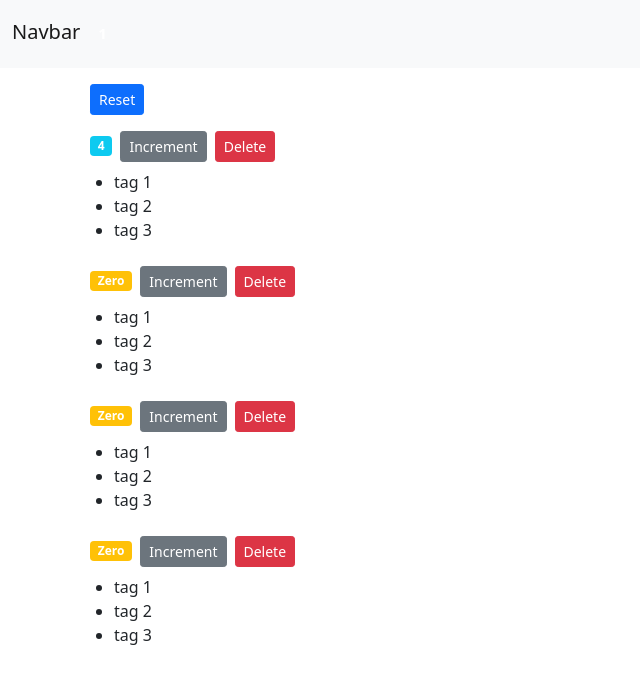
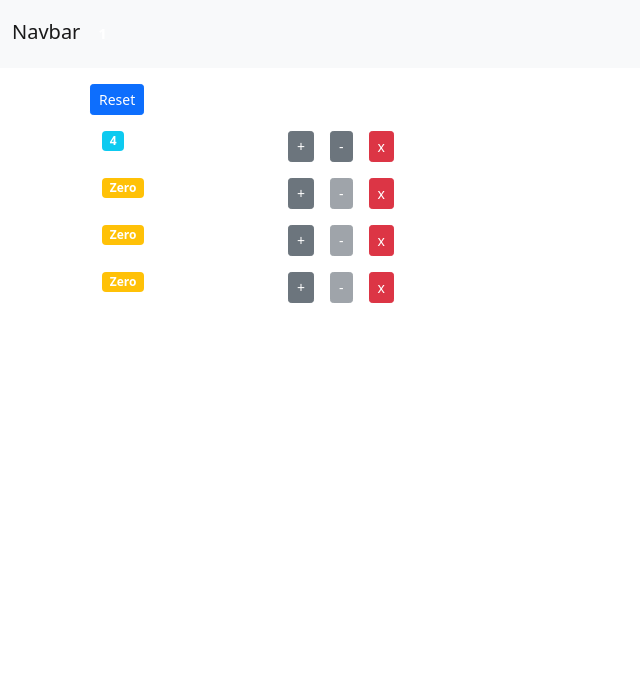
Before and after one commit to Edgar097/commandWeb, a React (Create React App) app in the folder mosh-project/: page / in a window 1280 px wide. Shown: the top 684 px of the page, without its empty margins (0-640 px from the left). Built offline with nearby package versions, Linux system fonts and the light colour scheme.

Commit message:
Decrement Button Exercise - My Solution

```diff
--- a/mosh-project/src/App.js
+++ b/mosh-project/src/App.js
@@ -13,15 +13,6 @@
     ]
   };
 
-  constructor(props){
-    super(props);
-    console.log('App Constructor', this.props)
-  };
-
-  componentDidMount(){
-    console.log('App Mounted')
-  }
-
   handleDelete = counterId => {
       let counters = this.state.counters.filter(counter => counter.id !== counterId);
       this.setState({counters});
@@ -33,20 +24,25 @@
       })
       this.setState({counters})
   };
-  handleIncrement = (counter) =>{
+  handleIncrement = (counter) => {
       const counters = [...this.state.counters];
       const index = counters.indexOf(counter);
       counters[index] = {...counter};
       counters[index].value ++;
       this.setState({counters})
   };
+  handleDecrement = counter => {
+    let counters = [...this.state.counters];
+    const index = counters.indexOf(counter);
+    counters[index].value --;
+    this.setState({counters})
+  }
   render(){
-    console.log('App Render')
     return (
       <React.Fragment>
         <Navbar totalCounters={this.state.counters.filter(counter=>counter.value>0).length}/>
         <main className="container">
-          <Counters counters={this.state.counters} onReset={this.handleReset} onDelete={this.handleDelete} onIncrement={this.handleIncrement}/>
+          <Counters counters={this.state.counters} onReset={this.handleReset} onDelete={this.handleDelete} onIncrement={this.handleIncrement} onDecrement={this.handleDecrement}/>
         </main>
       </React.Fragment>
     );
--- a/mosh-project/src/components/counter.jsx
+++ b/mosh-project/src/components/counter.jsx
@@ -13,25 +13,26 @@
         const { value: count } = this.props.counter;
         return count === 0 ? 'Zero' : count;
     };
-    renderTags(){
-        if(this.props.counter.tags.length === 0) return <p>There are no tags!</p>
-        return <ul>
-            {this.props.counter.tags.map(tag =>
-            <li key={tag}>{tag}</li>
-            )}
-        </ul>
+    renderButton(){
+        if(this.props.counter.value === 0) return <button disabled onClick={()=> this.props.onDecrement(this.props.counter)} className="btn btn-secondary btn-sm m-2"> - </button>
+        return <button onClick={()=> this.props.onDecrement(this.props.counter)} className="btn btn-secondary btn-sm m-2"> - </button>
     };
     render() {
         console.log('Counter Rendered')
         return (
-            <div>
-                <span className={this.getBadgeClasses()}>
-                    {this.formatCount()}
-                </span>
-                <button onClick={()=> this.props.onIncrement(this.props.counter)} className="btn btn-secondary btn-sm">Increment</button>
-                <button onClick={() => this.props.onDelete(this.props.counter.id)} className="btn btn-danger btn-sm m-2">Delete</button>
-                {this.renderTags()}
-                {this.props.counter.tags.length === 0 && 'Please add new tags'}
+            <div className="container">
+                <div className="row">
+                    <div className="col-2">
+                        <span className={this.getBadgeClasses()}>
+                            {this.formatCount()}
+                        </span>
+                    </div>
+                    <div className="col-4">
+                        <button onClick={()=> this.props.onIncrement(this.props.counter)} className="btn btn-secondary btn-sm m-2"> + </button>
+                        {this.renderButton()}
+                        <button onClick={() => this.props.onDelete(this.props.counter.id)} className="btn btn-danger btn-sm m-2"> x </button>
+                    </div>
+                </div>
             </div>
         );
     }
--- a/mosh-project/src/components/counters.jsx
+++ b/mosh-project/src/components/counters.jsx
@@ -3,13 +3,12 @@
 
 class Counters extends Component {
     render() {
-        console.log('Counters Rendered')
-        const {onReset, counters, onDelete, onIncrement } = this.props;
+        const {onReset, counters, onDelete, onIncrement, onDecrement } = this.props;
         return (
             <div>
                 <button onClick={onReset} className="btn btn-primary btn-sm m-2">Reset</button>
                 {counters.map(counter =>
-                    <Counter key={counter.id} onDelete={onDelete} onIncrement={onIncrement} counter={counter}/>
+                    <Counter key={counter.id} onDelete={onDelete} onIncrement={onIncrement} onDecrement={onDecrement} counter={counter}/>
                 )}
             </div>
           );
```
